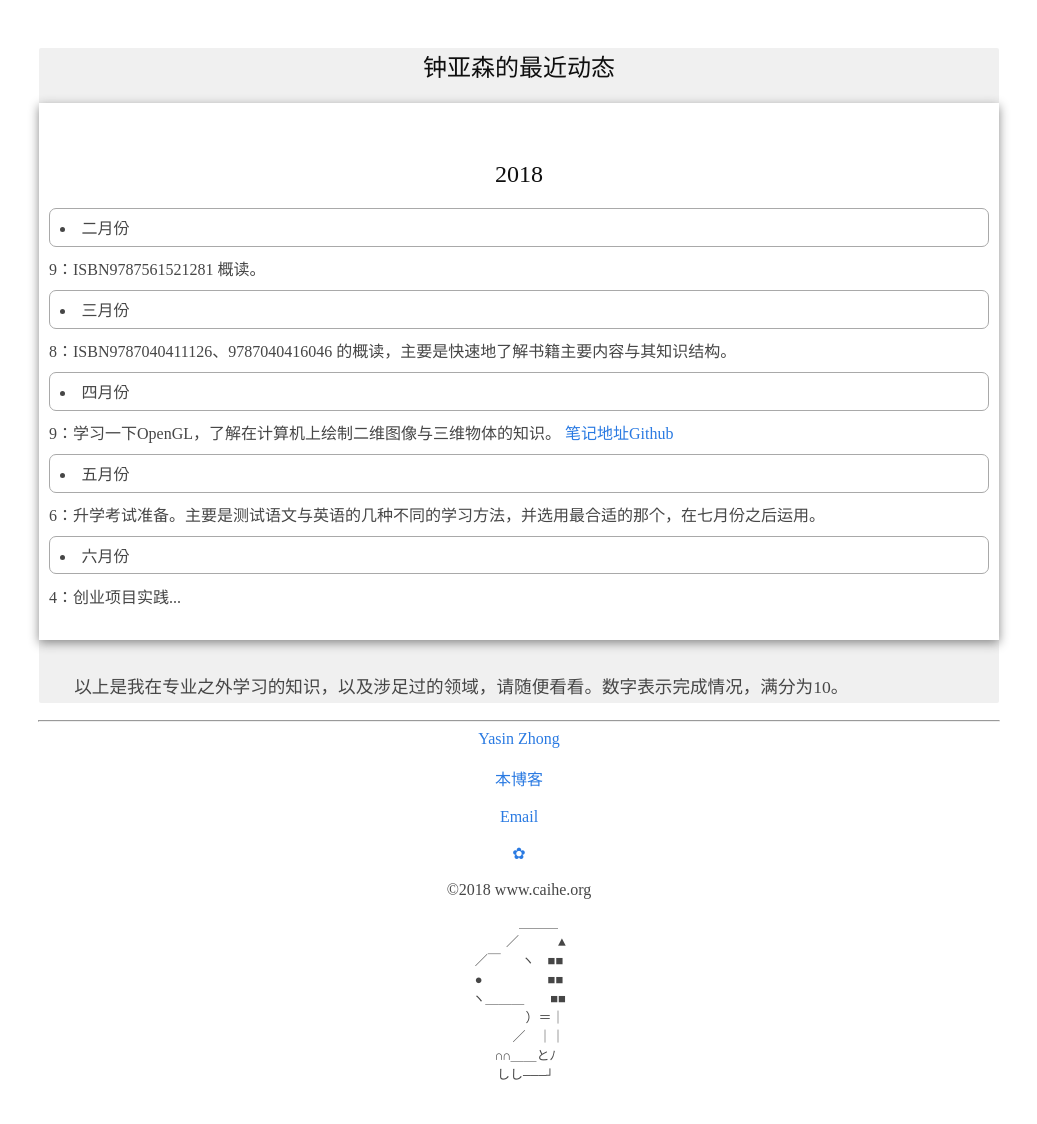
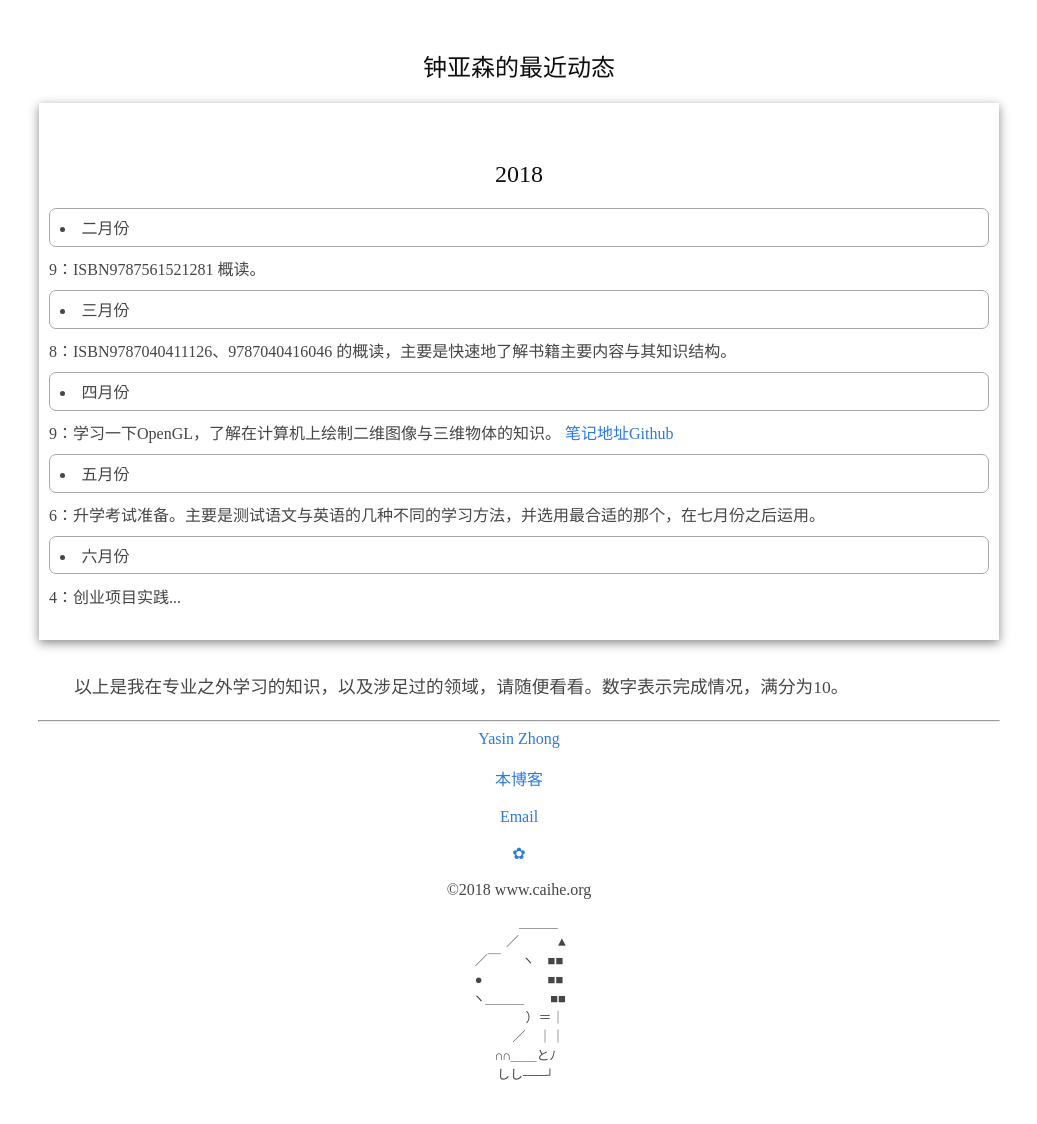
Before and after one commit to YasinZhong/yasinzhong.github.io, a Jekyll site: the page built from post0/MonthlyCalendar.html, in a window 1280 px wide. Shown: the whole page, without its empty margins (121-1158 px from the left). Built offline with Jekyll 4.4.1, drawn with Linux system fonts in a browser that asks for light colours; comment, search, counter and statistics services are not loaded.

Commit message:
2018/06/25

```diff
--- a/_layouts/default-twit.html
+++ b/_layouts/default-twit.html
@@ -40,7 +40,7 @@
 	  margin-bottom: 0.7em;
 	  height: auto;
 	  box-shadow: 0px 0px 0px #ffffff;
-	  background-color:rgb(240,240,240);
+	  background-color:white;
 	  padding:0px;
 	  text-align:left;
 	  "
--- a/cssjs/a.css
+++ b/cssjs/a.css
@@ -56,7 +56,7 @@ li
 
 #div-content
 {
-	background-color: rgb(245,245,245);
+	background-color: white;
 	margin: auto;
 	margin-bottom: 3em;
 	margin-top: 1em;
```
